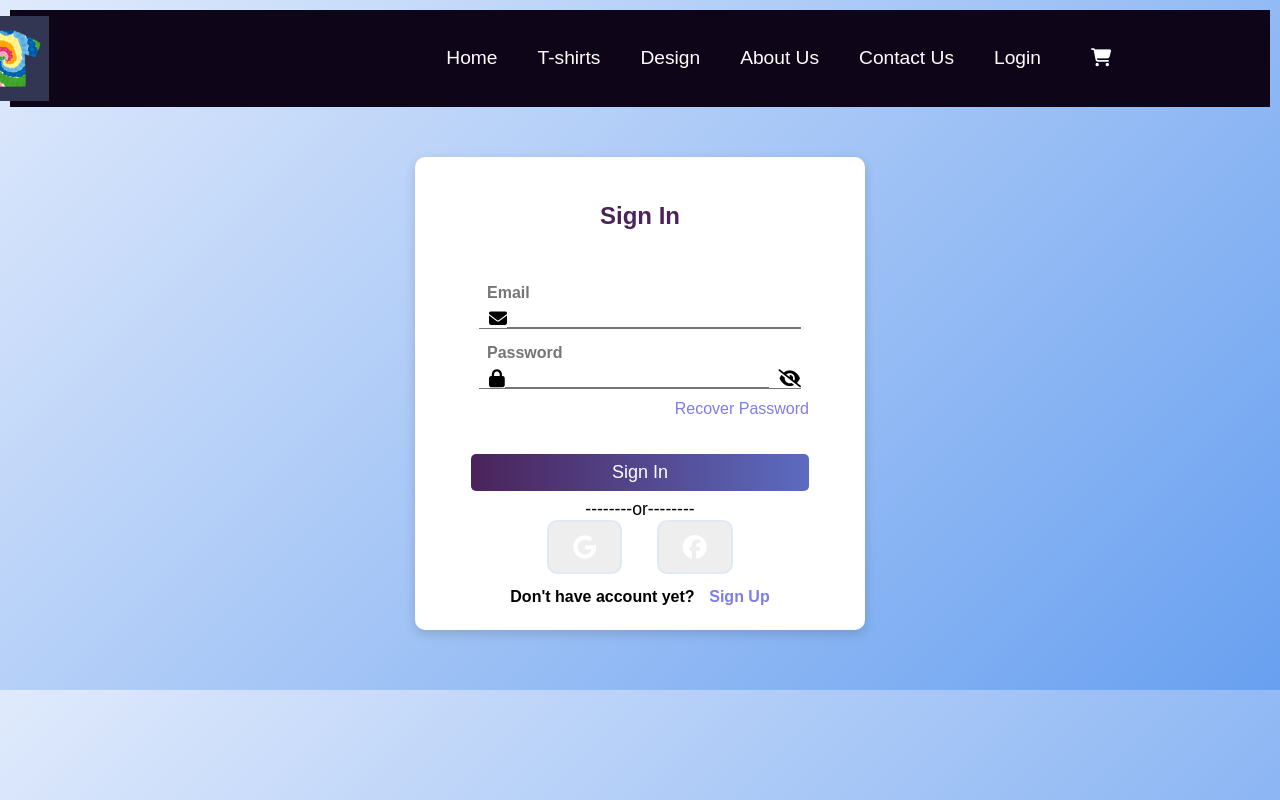
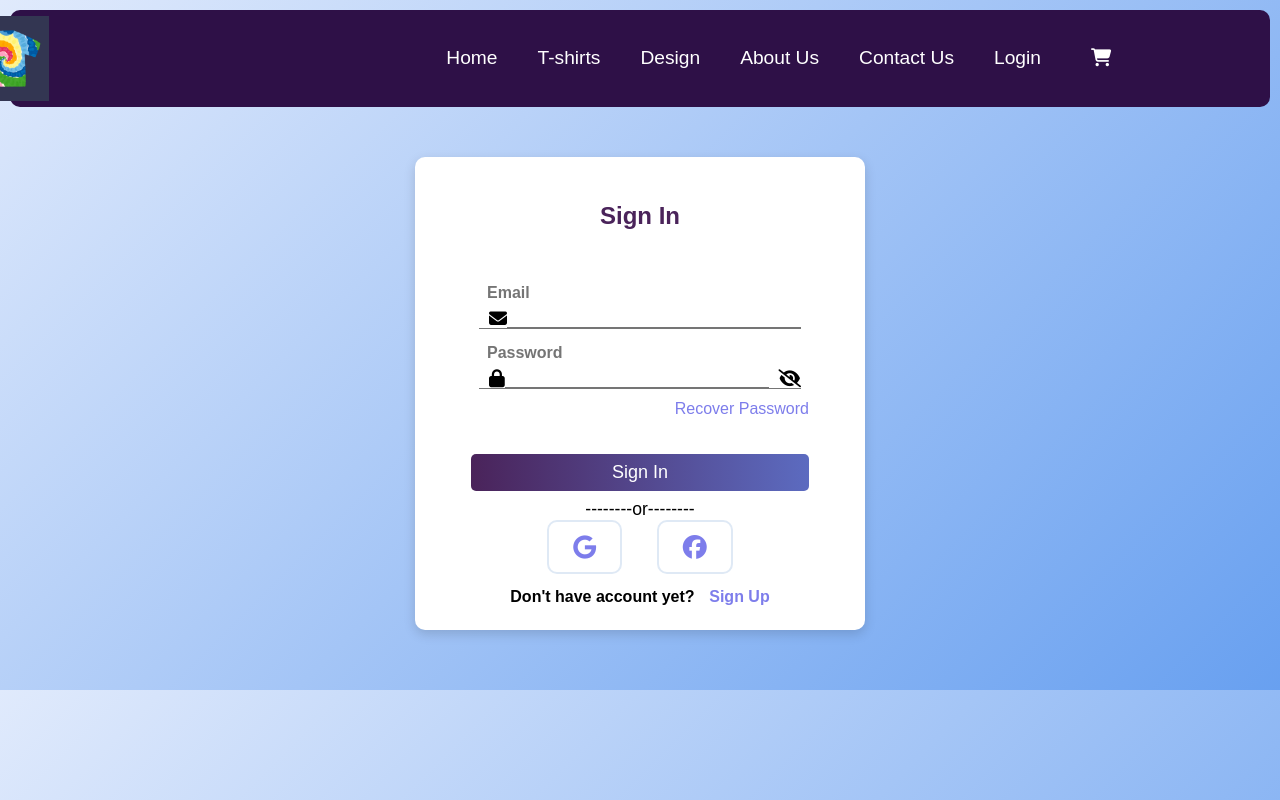
Before and after one commit to bhumiip06/T-shirt-Designing-project, a PHP site: page /login.html in a window 1280 px wide. Run offline with PHP 8.4, Linux system fonts and the light colour scheme.

Commit message:
eye in register page

```diff
--- a/login.html
+++ b/login.html
@@ -55,9 +55,11 @@
                     <label for="password">Password</label>
                     <div class="input-group-input_field"><i class="fas fa-lock"></i>
                         <input type="password" id="password" name="password" placeholder="password" required>
+                        <i class="fa-solid fa-eye hide"></i>
+                        <i class="fa-solid fa-eye-slash"></i>
                     </div>
                 </div>
-                <input type="submit" class="btn" value="Sign Up" name="signup">
+                <input type="submit" id="signup_button" class="btn" value="Sign Up" name="signup">
             </form>
             <p class="or" style="color: black;">
                 --------or--------
--- a/script.js
+++ b/script.js
@@ -21,6 +21,7 @@ const signInButton=document.getElementById('signInButton');
 const signInForm=document.getElementById('Sign In');
 const signUpForm=document.getElementById('Sign Up');
 const loginButton = document.getElementById("login_button");
+/*const sign_UpButton=document.getElementById("signup_button");*/
 
 
 loginButton.addEventListener('click',()=>{
--- a/style.css
+++ b/style.css
@@ -14,16 +14,18 @@ body{
     background: linear-gradient(135deg, #e0eafc, #68a0f0);/* changed the background gradient */
 }
 .navbar{
-    background-color: rgb(15, 5, 24);
+    background-color: rgb(46, 16, 71);
     display: flex;
     justify-content: space-around;
     align-items: center;
     line-height: 5rem;
     height: 97px;
+    border-radius: 10px;
 }
 
 #logo{
     float:left;
+    border-radius: 5px;
 }
 .left img{
     cursor: pointer;
@@ -322,8 +324,8 @@ i {
     text-align: center;
 }
 .icons i{
-    /*color: rgb(125,125,235);*/
-    background-color: #eee;/* changed background color  */
+    color: rgb(125,125,235);
+/*     background-color: #eee; changed background color  */
     padding: 0.8rem 1.5rem;
     border-radius: 10px;
     font-size: 1.5rem;
@@ -333,10 +335,10 @@ i {
     transition: 1s;
 }
 .icons i:hover{
-   /*  background: #07001f;  */
+   background: #07001f;
     font-size: 1.6rem;
     border: 2px solid rgb(125,125,235);
-    background-color: #ddd; /* changed background color  */
+    /*  background-color: #ddd; changed background color  */
 
 }
 .links{
```
